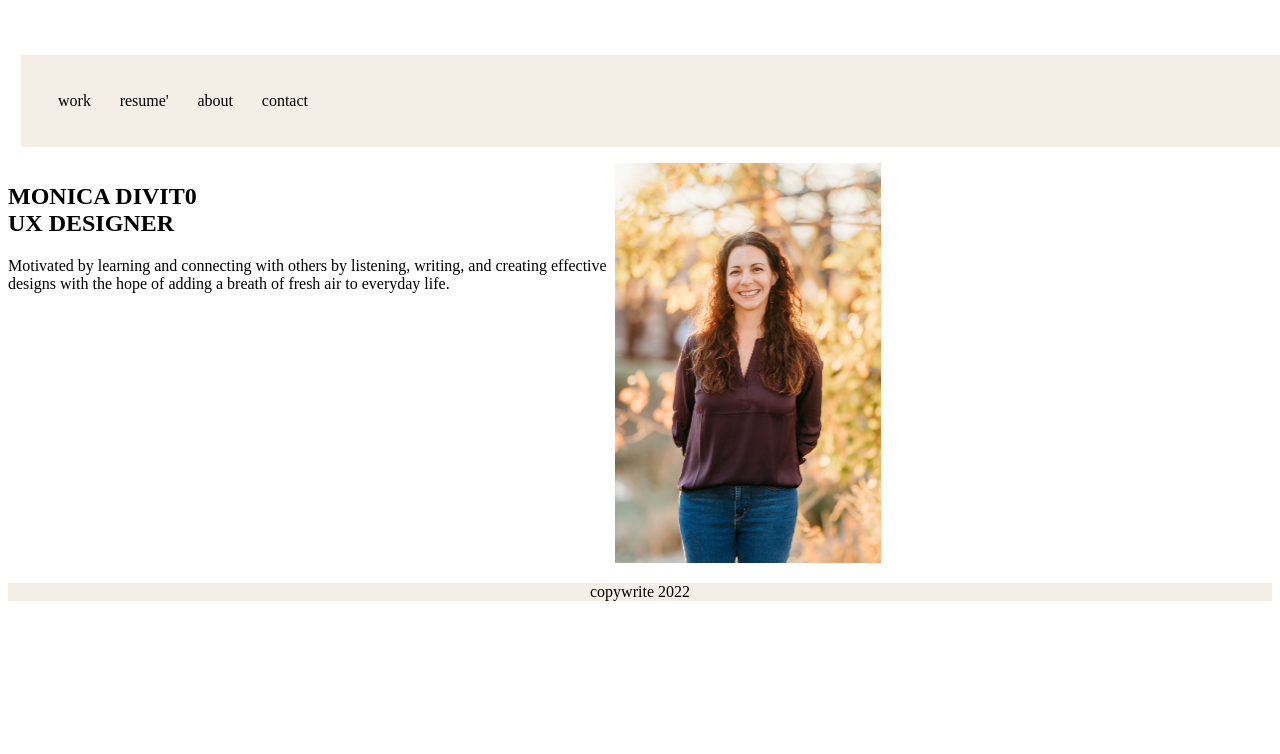
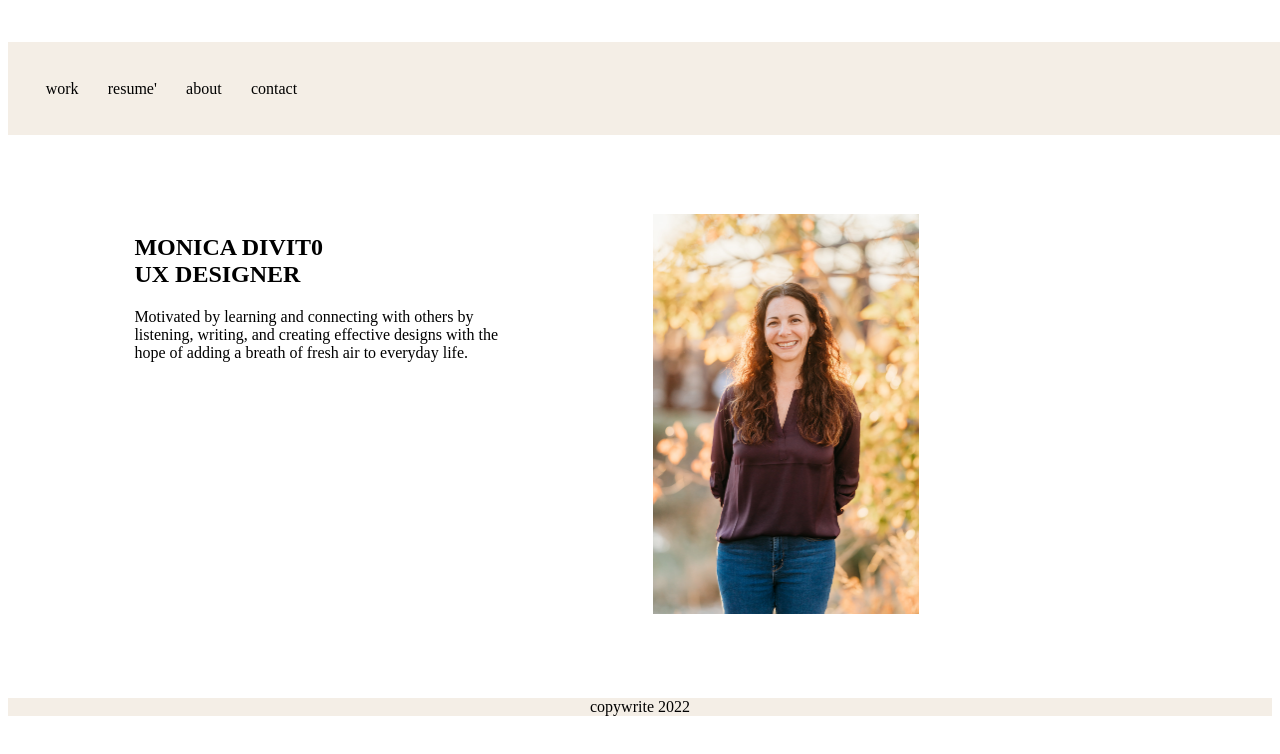
Before and after one commit to MD5678/UX_UI_HW_18, a plain HTML site: page index.html in a window 1280 px wide. Shown: the top 754 px of the page. Drawn offline with Linux system fonts and the light colour scheme.

Commit message:
more style

```diff
--- a/css/style.css
+++ b/css/style.css
@@ -10,7 +10,7 @@ logo{
 }
 .navigation{
     max-width:100%;
-    padding: 1%;
+    padding: 0%;
 }
 header ul{
     float: left;
@@ -27,14 +27,14 @@ header ul{
     width: 100%;
 }
 .content {
-    width: 48%;
-    margin: 5% 5% 5% 5% auto;
+    width: 30%;
+    margin: 5% 1% 5% 10%;
     float: left;
 }
 .heroImg {
     width: 48%;
-    margin: 5% 5% 5% 5% auto;
-    float: left;
+    margin: 5% 1% 5% 10%;
+    float: right;
 
 }
 footer{
```
